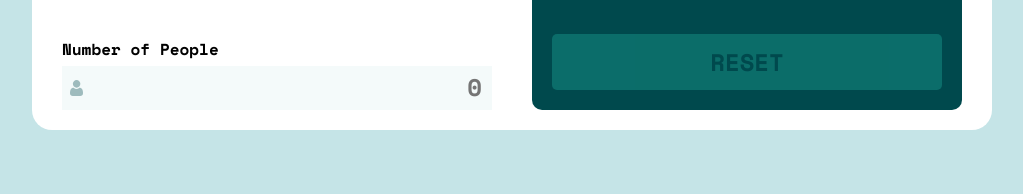
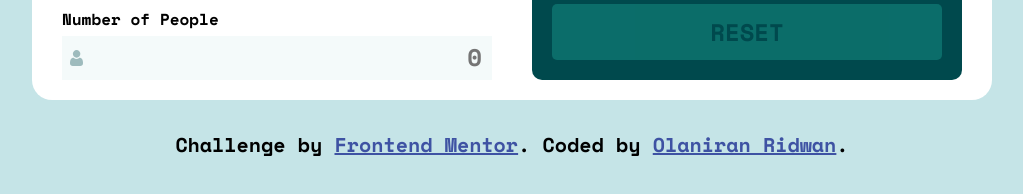
Before and after one commit to Riddy105/tip-calculator-app, a plain HTML site: page index.html in a window 1280 px wide. Shown: the part 536-730 px from the top of the page, without its empty margins (128-1151 px from the left). Drawn offline with nearby package versions, Linux system fonts and the light colour scheme.

Commit message:
Add files via upload

```diff
--- a/css/main.css
+++ b/css/main.css
@@ -98,7 +98,8 @@ button {
   cursor: pointer;
 }
 button:focus,
-button:active {
+button:active,
+button:hover {
   background-color: var(--Strong-cyan);
   color: var(--Very-dark-cyan);
 }
@@ -156,3 +157,12 @@ button:focus-visible {
 .reset:active {
   opacity: 1;
 }
+
+/* ATTRIBUTION */
+.attribution {
+  font-size: 2rem;
+  text-align: center;
+}
+.attribution a {
+  color: hsl(228, 45%, 44%);
+}
--- a/index.html
+++ b/index.html
@@ -64,5 +64,8 @@
         <button class="reset">RESET</button>
       </div>
     </div>
+    <div class="attribution">
+      Challenge by <a href="https://www.frontendmentor.io?ref=challenge" target="_blank">Frontend Mentor</a>.
+      Coded by <a href="#">Olaniran Ridwan</a>.
   </body>
 </html>
```
